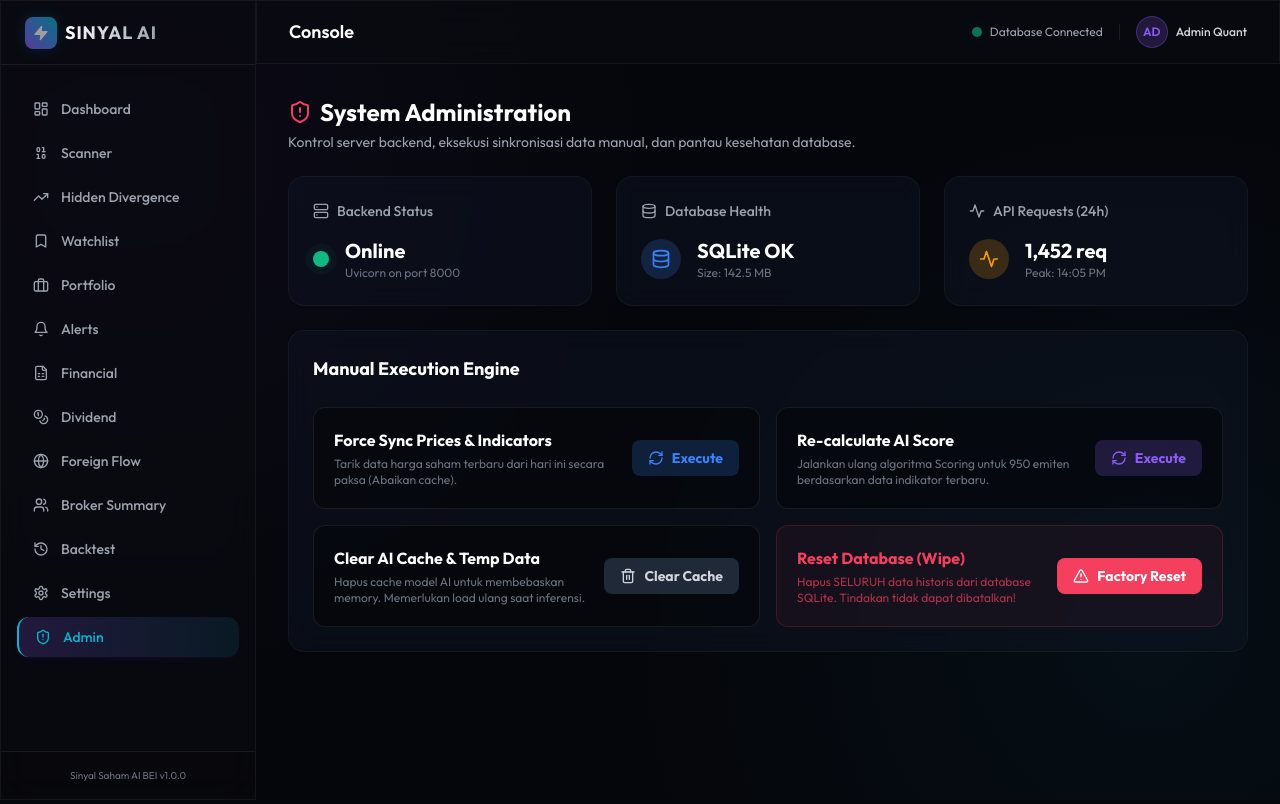
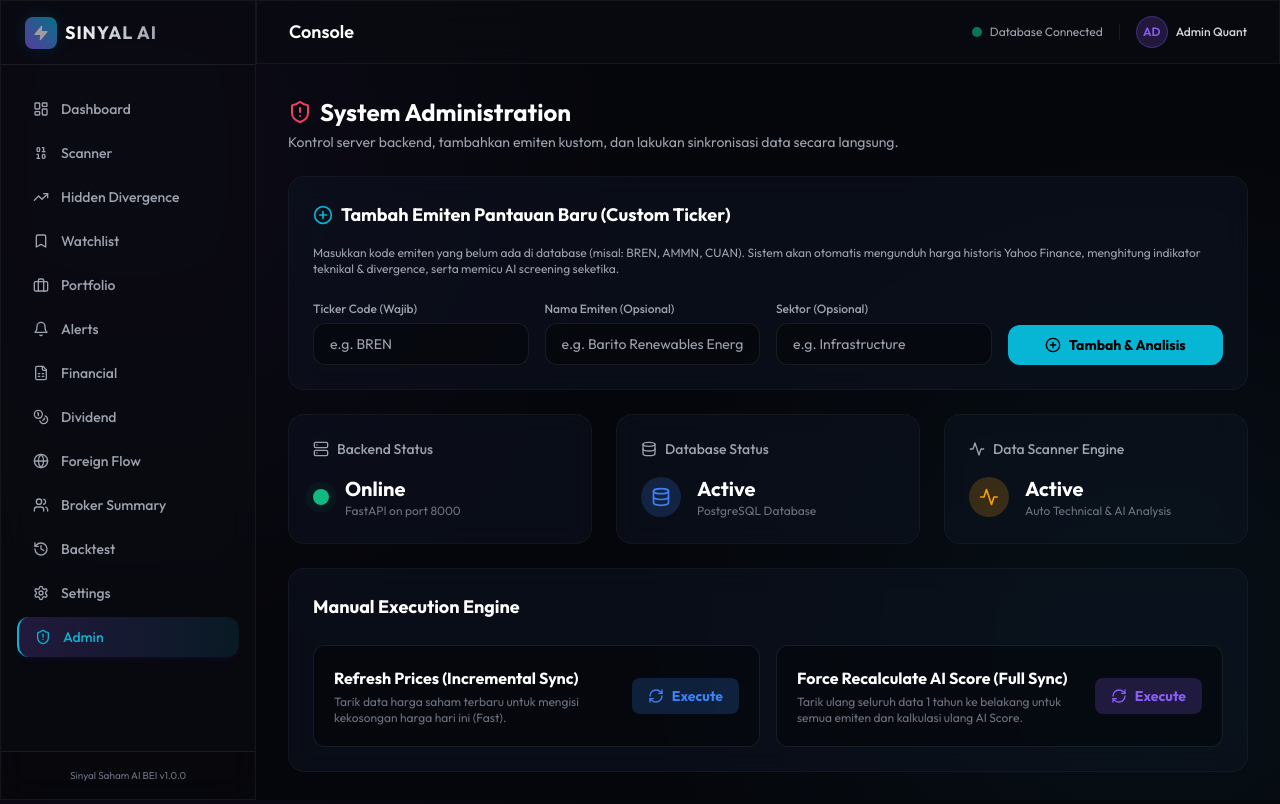
Before and after one commit to edwardpendekar/SinyalAI, a Next.js app in the folder frontend/: page /admin in a window 1280 px wide. Built offline with nearby package versions, Linux system fonts and the light colour scheme.

Commit message:
Add /add-ticker endpoint and integrate custom stock input form in Admin page

```diff
--- a/frontend/src/app/admin/page.tsx
+++ b/frontend/src/app/admin/page.tsx
@@ -1,3 +1,6 @@
+"use client";
+
+import React, { useState } from "react";
 import {
   ShieldAlert,
   Database,
@@ -5,10 +8,85 @@ import {
   Server,
   Activity,
   Trash2,
-  AlertTriangle
+  AlertTriangle,
+  PlusCircle,
+  CheckCircle2,
+  XCircle
 } from "lucide-react";
 
 export default function Admin() {
+  const [ticker, setTicker] = useState("");
+  const [name, setName] = useState("");
+  const [sector, setSector] = useState("");
+  const [subSector, setSubSector] = useState("");
+
+  const [loading, setLoading] = useState<string | null>(null);
+  const [message, setMessage] = useState<{ type: "success" | "error"; text: string } | null>(null);
+
+  const triggerAction = async (actionName: string, url: string, method: string = "POST") => {
+    setLoading(actionName);
+    setMessage(null);
+    try {
+      const res = await fetch(url, { method });
+      const data = await res.json();
+      if (res.ok) {
+        setMessage({
+          type: "success",
+          text: data.message || `Aksi ${actionName} berhasil dieksekusi.`
+        });
+      } else {
+        setMessage({
+          type: "error",
+          text: data.detail || `Gagal mengeksekusi ${actionName}.`
+        });
+      }
+    } catch (err: any) {
+      setMessage({ type: "error", text: `Error koneksi: ${err.message}` });
+    } finally {
+      setLoading(null);
+    }
+  };
+
+  const handleAddTicker = async (e: React.FormEvent) => {
+    e.preventDefault();
+    if (!ticker) return;
+
+    setLoading("add-ticker");
+    setMessage(null);
+    try {
+      const params = new URLSearchParams();
+      params.append("ticker", ticker);
+      if (name) params.append("name", name);
+      if (sector) params.append("sector", sector);
+      if (subSector) params.append("sub_sector", subSector);
+
+      const res = await fetch(`/api/v1/import/add-ticker?${params.toString()}`, {
+        method: "POST"
+      });
+      const data = await res.json();
+
+      if (res.ok) {
+        setMessage({
+          type: data.status === "info" ? "success" : "success",
+          text: data.message
+        });
+        setTicker("");
+        setName("");
+        setSector("");
+        setSubSector("");
+      } else {
+        setMessage({
+          type: "error",
+          text: data.detail || "Gagal menambahkan emiten."
+        });
+      }
+    } catch (err: any) {
+      setMessage({ type: "error", text: `Error: ${err.message}` });
+    } finally {
+      setLoading(null);
+    }
+  };
+
   return (
     <div className="space-y-6 max-w-5xl">
       {/* Header */}
@@ -18,12 +96,95 @@ export default function Admin() {
           System Administration
         </h2>
         <p className="text-gray-400 text-sm mt-1">
-          Kontrol server backend, eksekusi sinkronisasi data manual, dan pantau kesehatan database.
+          Kontrol server backend, tambahkan emiten kustom, dan lakukan sinkronisasi data secara langsung.
         </p>
       </div>
 
+      {/* Alert Notification Box */}
+      {message && (
+        <div className={`p-4 rounded-xl flex items-start gap-3 border ${
+          message.type === "success"
+            ? "bg-accent-emerald/10 border-accent-emerald/30 text-accent-emerald"
+            : "bg-accent-rose/10 border-accent-rose/30 text-accent-rose"
+        }`}>
+          {message.type === "success" ? (
+            <CheckCircle2 className="w-5 h-5 mt-0.5 flex-shrink-0" />
+          ) : (
+            <XCircle className="w-5 h-5 mt-0.5 flex-shrink-0" />
+          )}
+          <div>
+            <p className="text-sm font-semibold">{message.type === "success" ? "Sukses" : "Gagal"}</p>
+            <p className="text-xs opacity-90 mt-0.5">{message.text}</p>
+          </div>
+        </div>
+      )}
+
+      {/* Ticker Management / Add Custom Stock */}
+      <div className="glass-card rounded-2xl p-6">
+        <h3 className="text-lg font-bold text-white mb-4 flex items-center gap-2">
+          <PlusCircle className="w-5 h-5 text-accent-cyan" />
+          Tambah Emiten Pantauan Baru (Custom Ticker)
+        </h3>
+        <p className="text-gray-400 text-xs mb-6">
+          Masukkan kode emiten yang belum ada di database (misal: BREN, AMMN, CUAN). Sistem akan otomatis mengunduh harga historis Yahoo Finance, menghitung indikator teknikal &amp; divergence, serta memicu AI screening seketika.
+        </p>
+
+        <form onSubmit={handleAddTicker} className="grid grid-cols-1 md:grid-cols-4 gap-4">
+          <div>
+            <label className="block text-gray-400 text-xs mb-1.5 font-medium">Ticker Code (Wajib)</label>
+            <input
+              type="text"
+              placeholder="e.g. BREN"
+              value={ticker}
+              onChange={(e) => setTicker(e.target.value)}
+              className="w-full px-4 py-2.5 rounded-xl bg-black/40 border border-border text-white text-sm focus:outline-none focus:border-accent-cyan/50"
+              required
+            />
+          </div>
+          <div>
+            <label className="block text-gray-400 text-xs mb-1.5 font-medium">Nama Emiten (Opsional)</label>
+            <input
+              type="text"
+              placeholder="e.g. Barito Renewables Energy Tbk."
+              value={name}
+              onChange={(e) => setName(e.target.value)}
+              className="w-full px-4 py-2.5 rounded-xl bg-black/40 border border-border text-white text-sm focus:outline-none focus:border-accent-cyan/50"
+            />
+          </div>
+          <div>
+            <label className="block text-gray-400 text-xs mb-1.5 font-medium">Sektor (Opsional)</label>
+            <input
+              type="text"
+              placeholder="e.g. Infrastructure"
+              value={sector}
+              onChange={(e) => setSector(e.target.value)}
+              className="w-full px-4 py-2.5 rounded-xl bg-black/40 border border-border text-white text-sm focus:outline-none focus:border-accent-cyan/50"
+            />
+          </div>
+          <div className="flex flex-col justify-end">
+            <button
+              type="submit"
+              disabled={loading === "add-ticker"}
+              className="w-full px-4 py-2.5 rounded-xl bg-accent-cyan hover:bg-[#06b6d4] text-black text-sm font-bold transition flex items-center justify-center gap-2 disabled:opacity-50"
+            >
+              {loading === "add-ticker" ? (
+                <>
+                  <RefreshCw className="w-4 h-4 animate-spin" />
+                  Processing...
+                </>
+              ) : (
+                <>
+                  <PlusCircle className="w-4 h-4" />
+                  Tambah &amp; Analisis
+                </>
+              )}
+            </button>
+          </div>
+        </form>
+      </div>
+
+      {/* System Health */}
       <div className="grid grid-cols-1 md:grid-cols-3 gap-6">
-
         {/* System Health */}
         <div className="glass-card rounded-2xl p-6 border-t-2 border-t-accent-emerald">
            <h3 className="text-sm font-medium text-gray-400 mb-4 flex items-center gap-2">
@@ -37,7 +198,7 @@ export default function Admin() {
              </div>
              <div>
                 <p className="text-xl font-bold text-white">Online</p>
-                <p className="text-xs text-gray-500">Uvicorn on port 8000</p>
+                <p className="text-xs text-gray-500">FastAPI on port 8000</p>
              </div>
            </div>
         </div>
@@ -45,15 +206,15 @@ export default function Admin() {
         <div className="glass-card rounded-2xl p-6 border-t-2 border-t-[#3b82f6]">
            <h3 className="text-sm font-medium text-gray-400 mb-4 flex items-center gap-2">
              <Database className="w-4 h-4" />
-             Database Health
+             Database Status
            </h3>
            <div className="flex items-center gap-4">
              <div className="w-10 h-10 rounded-full bg-[#3b82f6]/20 flex items-center justify-center">
                 <Database className="w-5 h-5 text-[#3b82f6]" />
              </div>
              <div>
-                <p className="text-xl font-bold text-white">SQLite OK</p>
-                <p className="text-xs text-gray-500">Size: 142.5 MB</p>
+                <p className="text-xl font-bold text-white">Active</p>
+                <p className="text-xs text-gray-500">PostgreSQL Database</p>
              </div>
            </div>
         </div>
@@ -61,15 +222,15 @@ export default function Admin() {
         <div className="glass-card rounded-2xl p-6 border-t-2 border-t-accent-amber">
            <h3 className="text-sm font-medium text-gray-400 mb-4 flex items-center gap-2">
              <Activity className="w-4 h-4" />
-             API Requests (24h)
+             Data Scanner Engine
            </h3>
            <div className="flex items-center gap-4">
              <div className="w-10 h-10 rounded-full bg-accent-amber/20 flex items-center justify-center">
                 <Activity className="w-5 h-5 text-accent-amber" />
              </div>
              <div>
-                <p className="text-xl font-bold text-white">1,452 req</p>
-                <p className="text-xs text-gray-500">Peak: 14:05 PM</p>
+                <p className="text-xl font-bold text-white">Active</p>
+                <p className="text-xs text-gray-500">Auto Technical &amp; AI Analysis</p>
              </div>
            </div>
         </div>
@@ -82,41 +243,39 @@ export default function Admin() {
         <div className="grid grid-cols-1 md:grid-cols-2 gap-4">
           <div className="p-5 rounded-xl bg-black/40 border border-border flex flex-col sm:flex-row sm:items-center justify-between gap-4">
             <div>
-              <p className="font-bold text-white mb-1">Force Sync Prices & Indicators</p>
-              <p className="text-xs text-gray-500">Tarik data harga saham terbaru dari hari ini secara paksa (Abaikan cache).</p>
+              <p className="font-bold text-white mb-1">Refresh Prices (Incremental Sync)</p>
+              <p className="text-xs text-gray-500">Tarik data harga saham terbaru untuk mengisi kekosongan harga hari ini (Fast).</p>
             </div>
-            <button className="px-4 py-2 rounded-lg bg-[#3b82f6]/20 text-[#3b82f6] text-sm font-bold hover:bg-[#3b82f6] hover:text-white transition whitespace-nowrap flex items-center gap-2">
-              <RefreshCw className="w-4 h-4" /> Execute
+            <button
+              onClick={() => triggerAction("Incremental Sync", "/api/v1/import/sync-prices", "POST")}
+              disabled={loading !== null}
+              className="px-4 py-2 rounded-lg bg-[#3b82f6]/20 text-[#3b82f6] text-sm font-bold hover:bg-[#3b82f6] hover:text-white transition whitespace-nowrap flex items-center gap-2 disabled:opacity-50"
+            >
+              {loading === "Incremental Sync" ? (
+                <RefreshCw className="w-4 h-4 animate-spin" />
+              ) : (
+                <RefreshCw className="w-4 h-4" />
+              )}
+              Execute
             </button>
           </div>
 
           <div className="p-5 rounded-xl bg-black/40 border border-border flex flex-col sm:flex-row sm:items-center justify-between gap-4">
             <div>
-              <p className="font-bold text-white mb-1">Re-calculate AI Score</p>
-              <p className="text-xs text-gray-500">Jalankan ulang algoritma Scoring untuk 950 emiten berdasarkan data indikator terbaru.</p>
+              <p className="font-bold text-white mb-1">Force Recalculate AI Score (Full Sync)</p>
+              <p className="text-xs text-gray-500">Tarik ulang seluruh data 1 tahun ke belakang untuk semua emiten dan kalkulasi ulang AI Score.</p>
             </div>
-            <button className="px-4 py-2 rounded-lg bg-accent-purple/20 text-accent-purple text-sm font-bold hover:bg-accent-purple hover:text-white transition whitespace-nowrap flex items-center gap-2">
-              <RefreshCw className="w-4 h-4" /> Execute
-            </button>
-          </div>
-
-          <div className="p-5 rounded-xl bg-black/40 border border-border flex flex-col sm:flex-row sm:items-center justify-between gap-4">
-            <div>
-              <p className="font-bold text-white mb-1">Clear AI Cache & Temp Data</p>
-              <p className="text-xs text-gray-500">Hapus cache model AI untuk membebaskan memory. Memerlukan load ulang saat inferensi.</p>
-            </div>
-            <button className="px-4 py-2 rounded-lg bg-gray-800 text-gray-300 text-sm font-bold hover:bg-gray-700 transition whitespace-nowrap flex items-center gap-2">
-              <Trash2 className="w-4 h-4" /> Clear Cache
-            </button>
-          </div>
-
-          <div className="p-5 rounded-xl bg-accent-rose/5 border border-accent-rose/20 flex flex-col sm:flex-row sm:items-center justify-between gap-4">
-            <div>
-              <p className="font-bold text-accent-rose mb-1">Reset Database (Wipe)</p>
-              <p className="text-xs text-accent-rose/70">Hapus SELURUH data historis dari database SQLite. Tindakan tidak dapat dibatalkan!</p>
-            </div>
-            <button className="px-4 py-2 rounded-lg bg-accent-rose text-white text-sm font-bold hover:bg-red-600 transition whitespace-nowrap flex items-center gap-2">
-              <AlertTriangle className="w-4 h-4" /> Factory Reset
+            <button
+              onClick={() => triggerAction("Full Sync", "/api/v1/import/sync-prices?force_full=true", "POST")}
+              disabled={loading !== null}
+              className="px-4 py-2 rounded-lg bg-accent-purple/20 text-accent-purple text-sm font-bold hover:bg-accent-purple hover:text-white transition whitespace-nowrap flex items-center gap-2 disabled:opacity-50"
+            >
+              {loading === "Full Sync" ? (
+                <RefreshCw className="w-4 h-4 animate-spin" />
+              ) : (
+                <RefreshCw className="w-4 h-4" />
+              )}
+              Execute
             </button>
           </div>
         </div>
```
Also changed, not shown: 1 other file (tests, documents, lock files or other folders).
